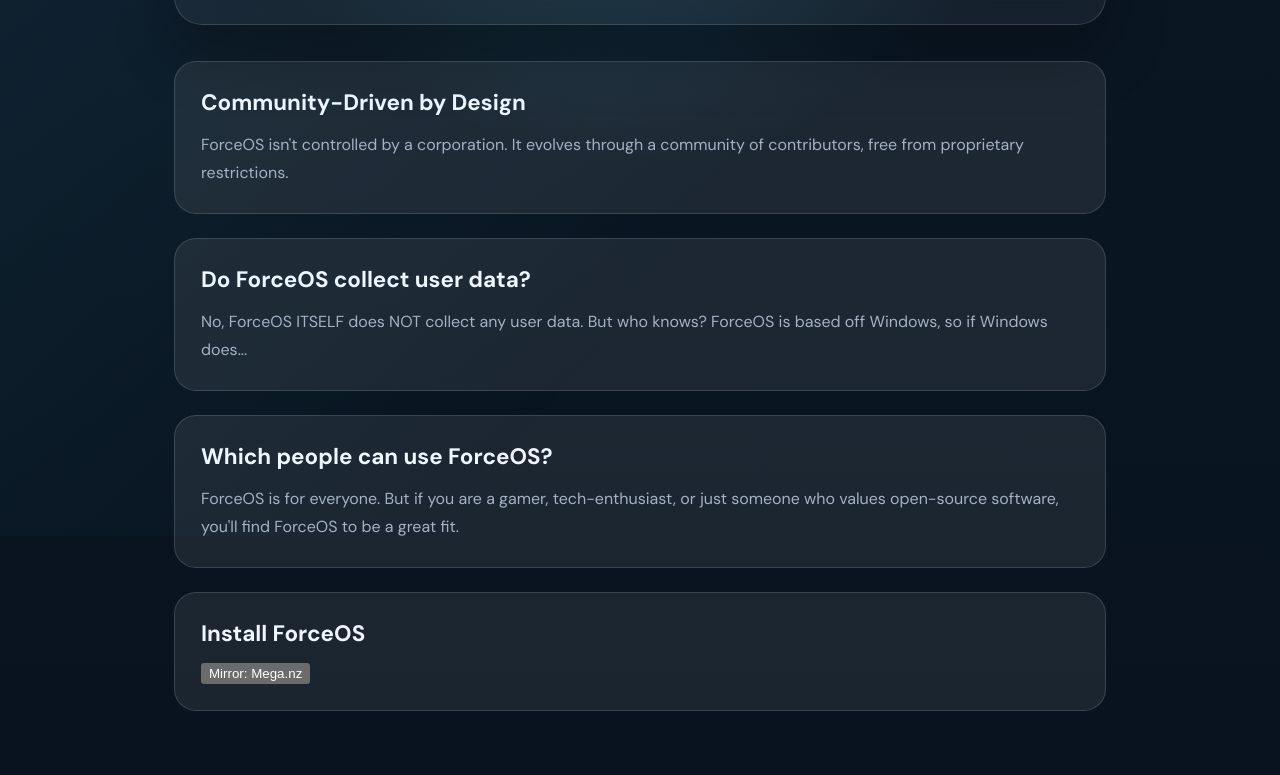
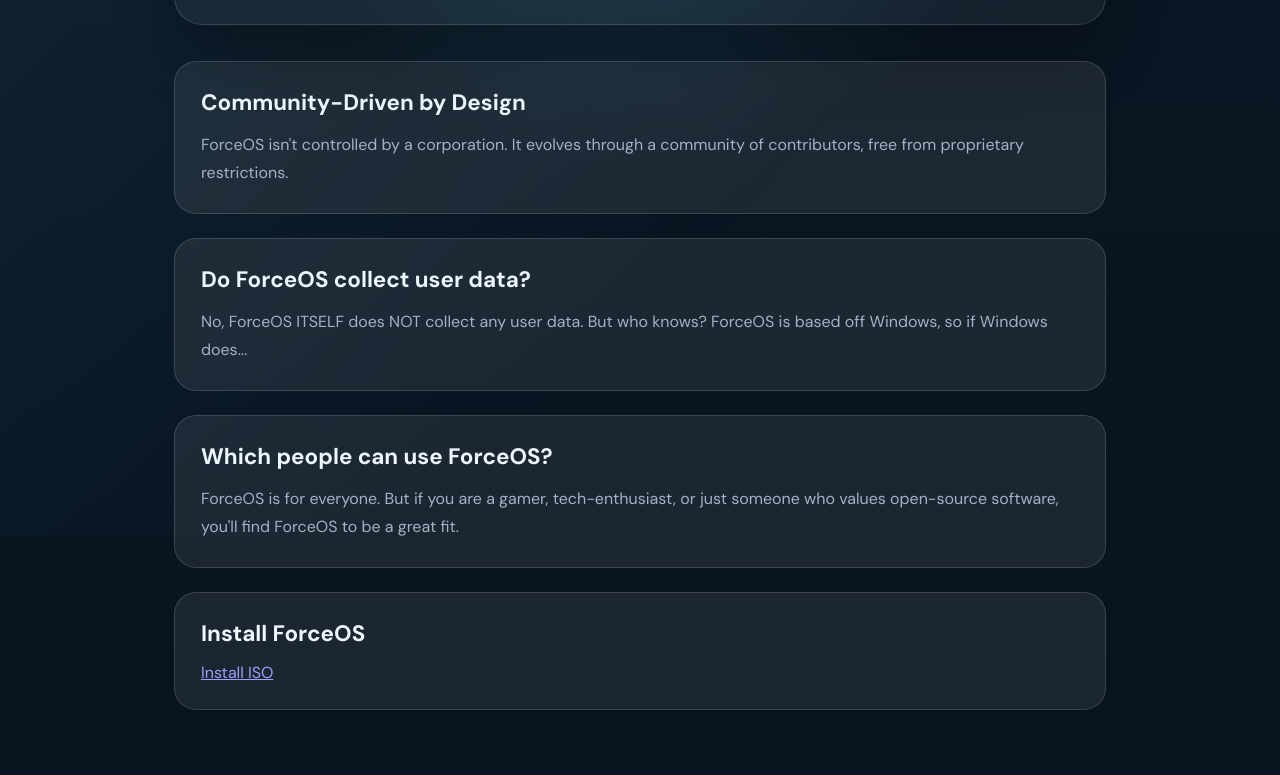
Before and after one commit to alexlawrence5/ForceOS, a plain HTML site: page index.html in a window 1280 px wide. Shown: the part 264-1039 px from the top of the page. Drawn offline with Linux system fonts and the light colour scheme.

Commit message:
Switching button flag to a

```diff
--- a/index.html
+++ b/index.html
@@ -154,7 +154,7 @@
 
             <article class="card">
                 <h2>Install ForceOS</h2>
-                <button href="https://mega.nz/file/CrxxXZwR#ipDFvkI9cWzbzG6HlzHqALJcbzbQ4Vdz7qjaCDORKIk">Mirror: Mega.nz</button>
+                <a href="https://mega.nz/file/CrxxXZwR#ipDFvkI9cWzbzG6HlzHqALJcbzbQ4Vdz7qjaCDORKIk" class="button">Install ISO</a>
             </article>
 
         </section>
```
